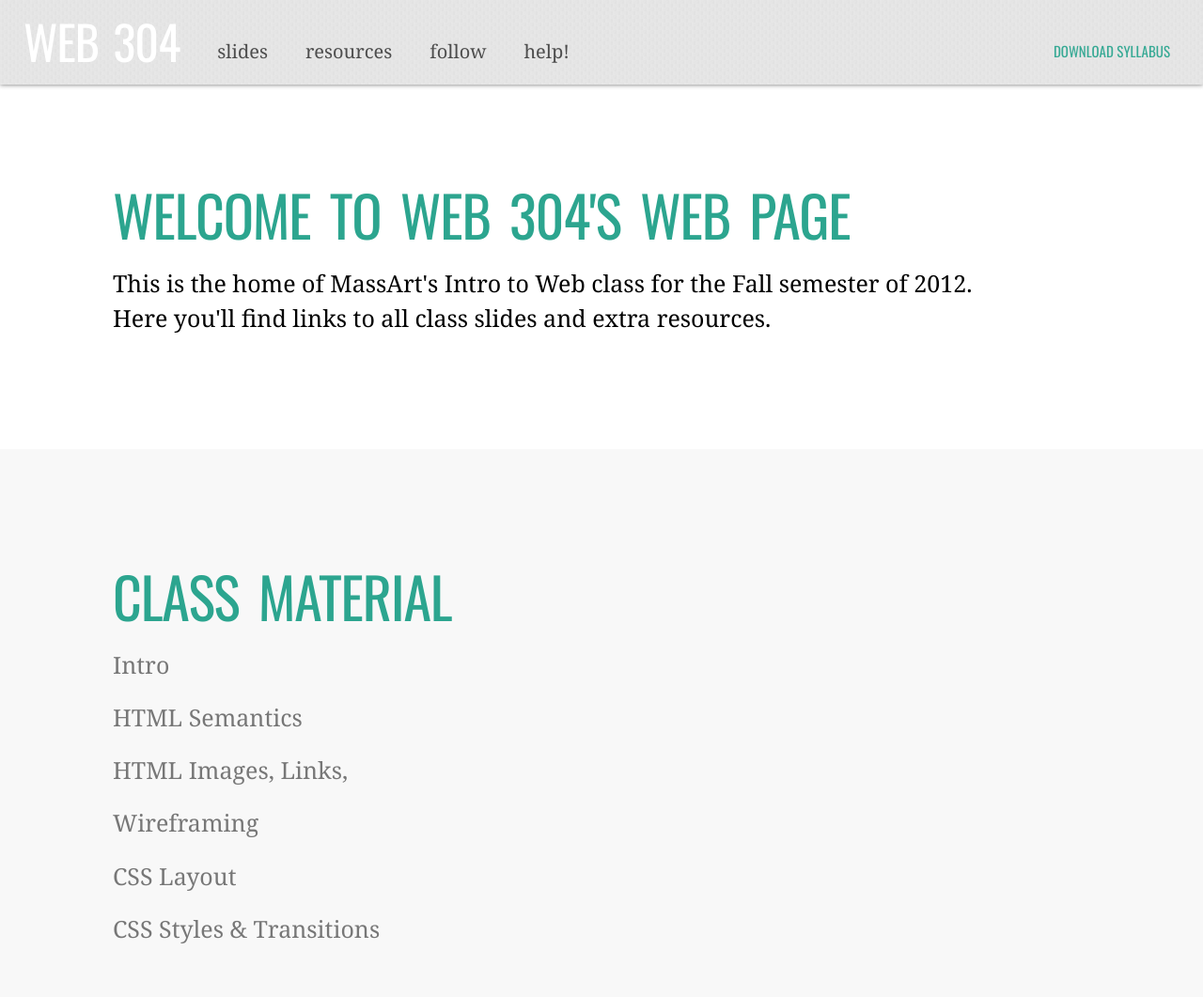
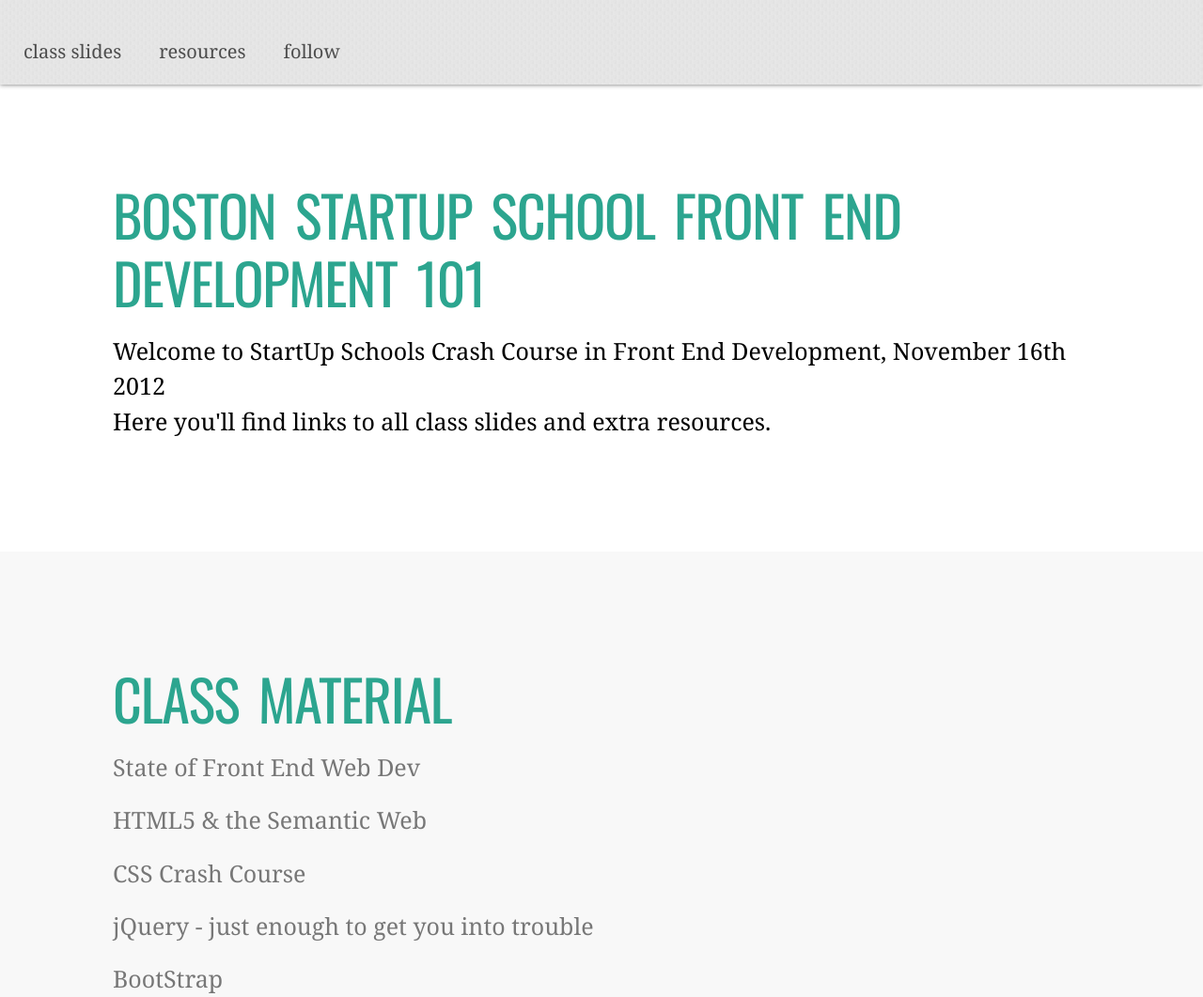
Before and after one commit to marthar/startupExercises, a plain HTML site: page index.html in a window 1280 px wide. Shown: the top 1061 px of the page at 94% size. Drawn offline with nearby package versions, Linux system fonts and the light colour scheme.

Commit message:
new stuff

```diff
--- a/index.html
+++ b/index.html
@@ -2,7 +2,7 @@
 <html>
 <head>
 	<meta charset="utf-8">
-	<title>HTML Rocks!</title>
+	<title>We &hearts; the Web!</title>
 
 	<link rel="stylesheet" href="src/css/style.css">
 	<link href='http://fonts.googleapis.com/css?family=Oswald:400,700,300' rel='stylesheet' type='text/css'>
@@ -15,29 +15,25 @@
 <header>
 	<nav>
 		<ul>
-			<li><a href="#home" class="smoothScroll"><h1>Web 304</h1></a></li>
-			<li><a href="#material" class="smoothScroll">Slides</a></li>
+			<li><a href="#material" class="smoothScroll">Class Slides</a></li>
 			<li><a href="#resources" class="smoothScroll">Resources</a></li>
 			<li><a href="#follow" class="smoothScroll">Follow</a></li>
-			<li><a href="#help" class="smoothScroll">Help!</a></li>
-			<li id="syllabus" ><a href="images/monday-syllabus-fall2012.pdf">Download Syllabus</a></li>
 		</ul>
 	</nav>
 </header>
 
 <section id="home">
-	<h2><br/>Welcome to Web 304's Web Page</h2>
-		<h3>This is the home of MassArt's Intro to Web class for the Fall semester of 2012. <br/>Here you'll find links to all class slides and extra resources.</h3>
+	<h2><br/>Boston StartUp School Front End Development 101</h2>
+		<h3>Welcome to StartUp Schools Crash Course in Front End Development, November 16th 2012<br/>Here you'll find links to all class slides and extra resources.</h3>
 </section>
 
 <section id="material">
 	<h2>Class Material</h2>
-		<h3><a href="1.html">Intro</a></h3>
-		<h3><a href="2.html">HTML Semantics</a></h3>
-		<h3><a href="3.html">HTML Images, Links, </a></h3>
-		<h3><a href="4.html">Wireframing</a></h3>
-		<h3><a href="5.html">CSS Layout</a></h3>
-		<h3><a href="6.html">CSS Styles &amp; Transitions</a></h3>
+		<h3><a href="http://marthar.github.com/startupSchool/#slide-0">State of Front End Web Dev</a></h3>
+		<h3><a href="1.html">HTML5 &amp; the Semantic Web</a></h3>
+		<h3><a href="2.html">CSS Crash Course</a></h3>
+		<h3><a href="3.html">jQuery - just enough to get you into trouble</a></h3>
+		<h3><a href="http://twitter.github.com/bootstrap/index.html">BootStrap</a></h3>
 </section>
 
 
@@ -66,22 +62,11 @@
 		<h3>more stuff coming</h3>
 </section>
 
-<section id="help">
-	<h2>Help!</h2>
-		<h3>Have a question you think your classmates might have answers to? or might want to see the answers to?<br/>
-			Post it to <a href='https://groups.google.com/forum/?fromgroups&hl=en#!forum/web304fall-2012'>Google Groups</a></h3>
-		<h3>Libby and I are here to help</h3>
-		<p><a mailto:"erherskovitz@gmail.com">Email Libby</a> &nbsp;&nbsp;&nbsp;&nbsp;&nbsp;<a mailto:"martha@cykod.com">Email Martha</a></p>
-		<h3>My office hours are Mondays from 12:30-2:00pm</h3>
-		<p>in 609 - if I'm not there check the computer lab 306</p>
-
-</section>
 
 <footer>
 	<p>All Materials &copy; Martha Rettig 2012</p>
 <footer>
 
 
-
 </body>
 </html>
```
